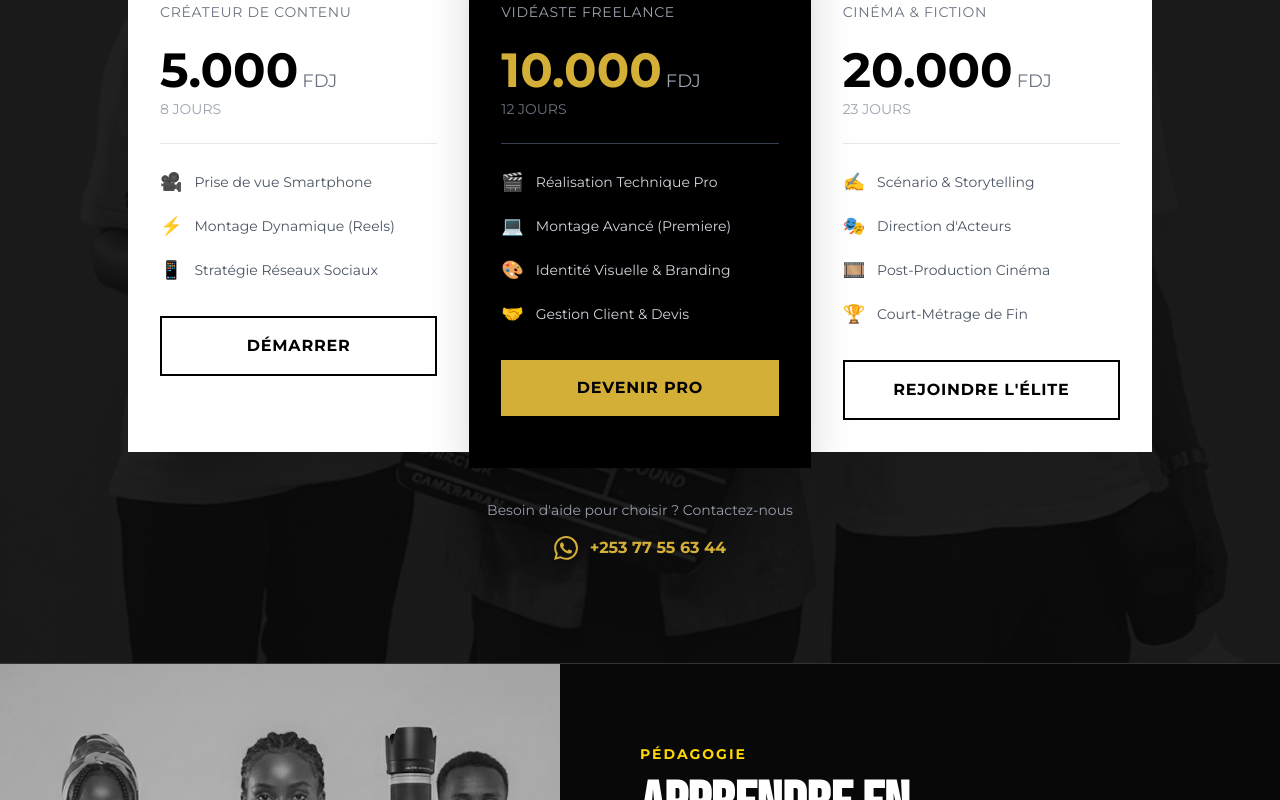
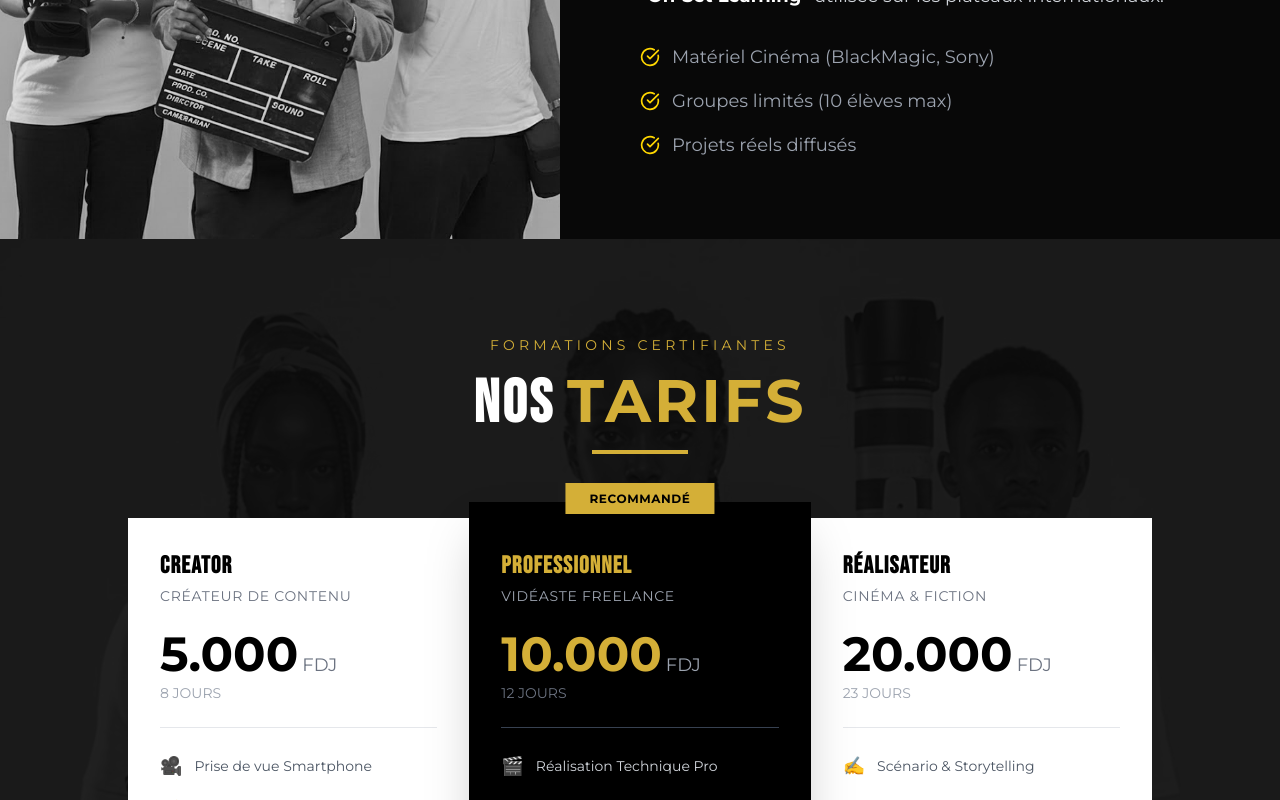
Before and after one commit to Willston125/studio, a Next.js app in the folder studio/: page / in a window 1280 px wide. Shown: the part 1300-2100 px from the top of the page. Built offline with nearby package versions, Linux system fonts and the light colour scheme; a web font is replaced by a local one.

Commit message:
mise a jour

```diff
--- a/studio/src/app/page.tsx
+++ b/studio/src/app/page.tsx
@@ -25,11 +25,11 @@ export default function Home() {
       {/* QUEL PARCOURS POUR VOUS ? - Nouveau (style NYFA jaune) */}
       <PathfinderSection />
 
+      {/* L'EXPÉRIENCE CINEWORLD - Nouveau */}
+      <ExperienceSection />
+
       {/* TARIFS - Nouveau design solide minimaliste */}
       <SolidPricingSection />
-
-      {/* L'EXPÉRIENCE CINEWORLD - Nouveau */}
-      <ExperienceSection />
 
       {/* CURRICULUM - Conservé mais intégré */}
       <CurriculumSection />
```
